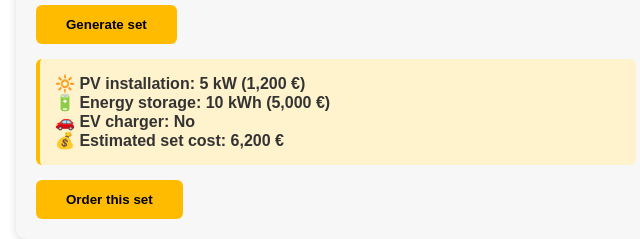
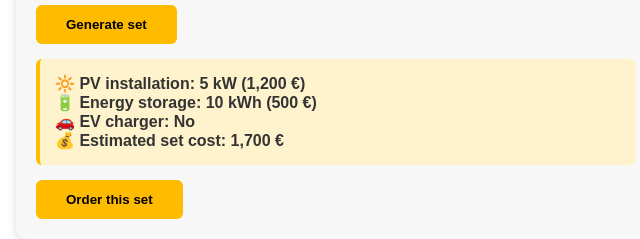
Before and after one commit to jakubwszolek69-jpg/xdxdxd, a plain HTML site: page index.html in a window 1280 px wide. Both pictures are taken after typing "Sample", "name@example.com", "Sample" into the empty fields and a click on the button "Generate set". Shown: the part 2013-2252 px from the top of the page, 304-944 px from the left. Drawn offline with Linux system fonts and the light colour scheme.

Commit message:
Update index.html

```diff
--- a/index.html
+++ b/index.html
@@ -436,17 +436,14 @@ function stworzZestaw(){
 
   const t = currentLang === "de" ? textDE : (currentLang === "en" ? textEN : textPL);
 
-  // --- WALUTA WG JĘZYKA ---
   const waluta = currentLang === "pl" ? "zł" : "€";
 
-  // --- CENNIK ---
-  const bazaPV = 5; // bazowa moc dla ceny PV
-  const cenaPV = currentLang === "pl" ? 5200 : 1200;
-  const cenaBat = currentLang === "pl" ? 2300 : 500;
-  const cenaLad = currentLang === "pl" ? 4200 : 1000;
+  // Cena za 1 kW / 1 kWh
+  const cenaPVperKW = currentLang === "pl" ? 1040 : 240; // np 1040 zł za 1kW
+  const cenaBat = currentLang === "pl" ? 230 : 50;       // np 230 zł za 1 kWh
+  const cenaLad = currentLang === "pl" ? 4200 : 1000;    // ładowarka stała
 
-  // --- LICZENIE PROPORCJONALNE ---
-  const kosztPV = pv * (cenaPV / bazaPV);
+  const kosztPV = pv * cenaPVperKW;
   const kosztBat = bat * cenaBat;
   const kosztLad = lad ? cenaLad : 0;
   const koszt = kosztPV + kosztBat + kosztLad;
@@ -463,6 +460,7 @@ ${t.rCost}: ${koszt.toLocaleString()} ${waluta}`;
   wynik.dataset.opis = opis;
 
   document.getElementById("zamowZestaw").style.display = "inline-block";
+
 }
 
 
```
